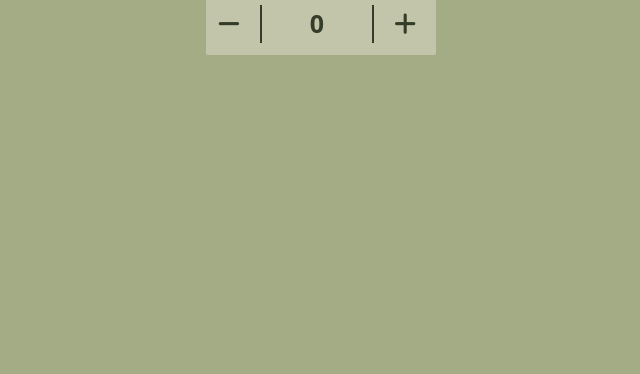
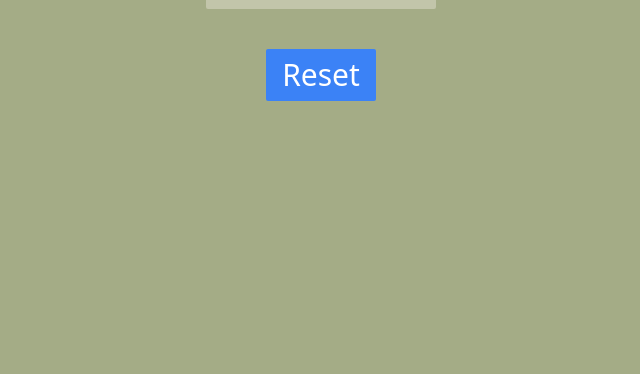
Before and after one commit to officialshahalam/IncrementAndDecrement, a plain HTML site: page index.html in a window 1280 px wide. Shown: the part 426-800 px from the top of the page, without its empty margins (319-959 px from the left). Drawn offline with nearby package versions, Linux system fonts and the light colour scheme.

Commit message:
add reset button

```diff
--- a/app.js
+++ b/app.js
@@ -10,3 +10,6 @@ const decrement=()=>{
      value--;
      counter.innerText=value;
 };
+const reset=()=>{
+     counter.innerText=0;
+};
--- a/index.html
+++ b/index.html
@@ -18,6 +18,9 @@
                <div id="counter" class="font-bold">0</div>
                <button onclick="increment()" class="border-l-2 border-[#333d29] pl-5"><i class="fa-solid fa-plus"></i></button>
           </div>
+          <div>
+               <button onclick="reset()" class="text-3xl bg-blue-500 px-4 py-2 rounded-sm text-white">Reset</button>
+          </div>
      </div>
 
 
```
